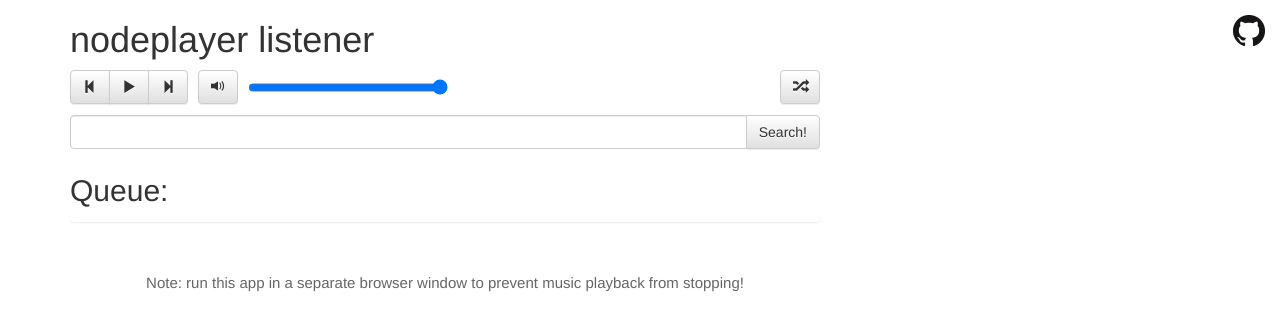
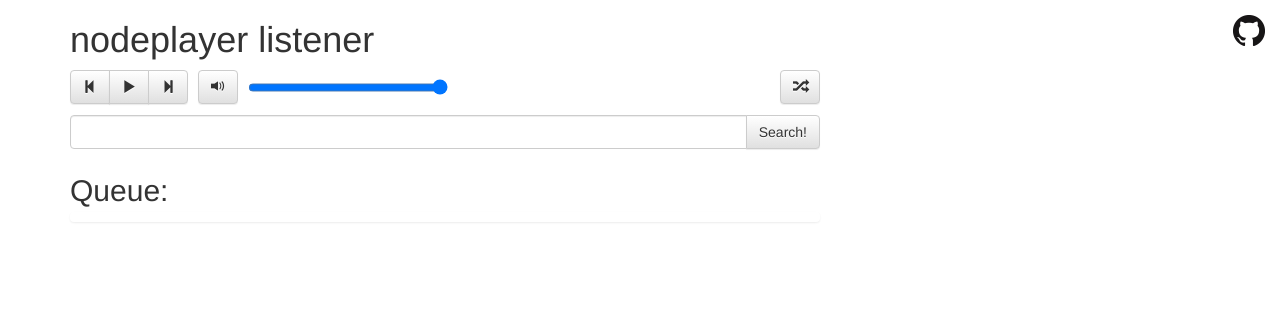
Before and after one commit to FruitieX/nodeplayer-plugin-weblistener, a website: page client/index.html in a window 1280 px wide. Drawn offline with Linux system fonts and the light colour scheme; no server answers.

Commit message:
get rid of window disclaimer, seems to work fine on all browsers now

```diff
--- a/client/index.html
+++ b/client/index.html
@@ -77,10 +77,6 @@
                     </div>
                     <ul class="list-group" id="queue">
                     </ul>
-
-                    <div id="windowdisclaimer">
-                        Note: run this app in a separate browser window to prevent music playback from stopping!
-                    </div>
                 </div>
             </div>
         </div>
--- a/client/styles.css
+++ b/client/styles.css
@@ -159,15 +159,6 @@
     padding-top:10px;
     clear: both;
 }
-#windowdisclaimer {
-    clear: both;
-    margin-top:50px;
-    text-overflow:ellipsis;
-    color: #666;
-    height:20px;
-    font-size: 15px;
-    text-align:center;
-}
 .queue-item {
     padding: 5px;
 }
```
